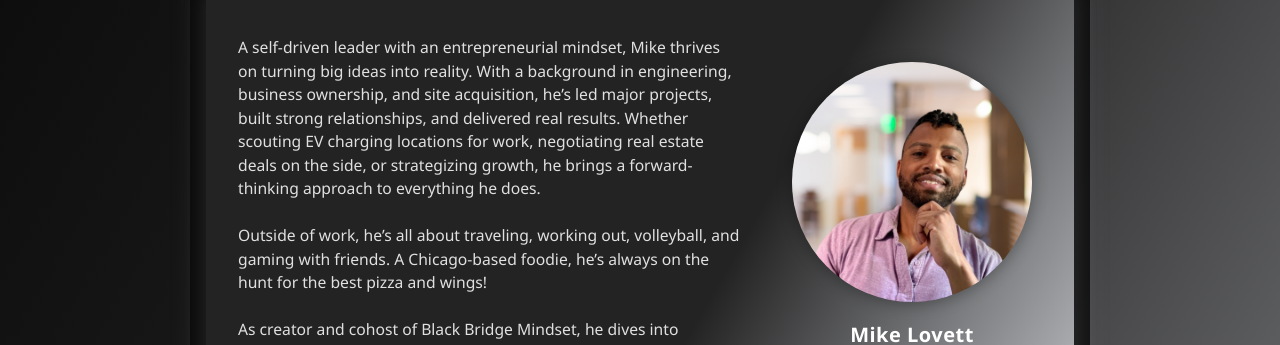
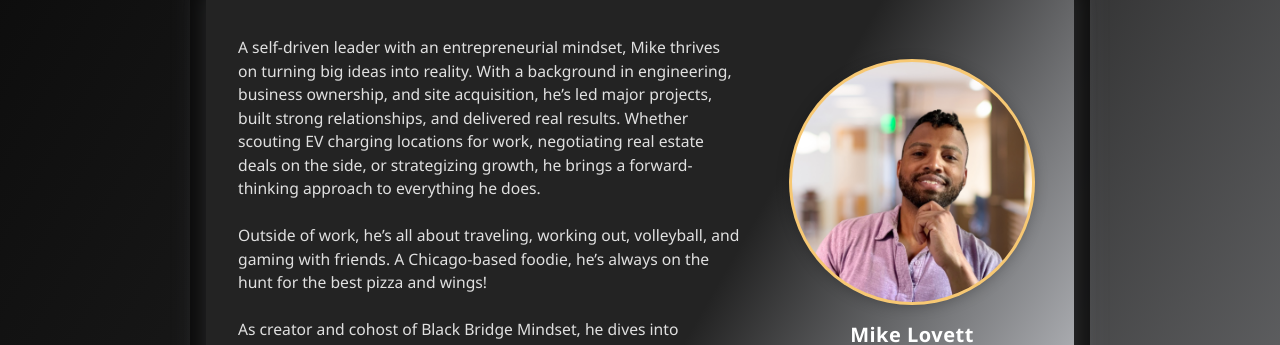
Before and after one commit to hligon35/bbm, a React (Vite) app: page /trio in a window 1280 px wide. Shown: the part 310-655 px from the top of the page. Built offline with nearby package versions, Linux system fonts and the light colour scheme; no server answers; a web font is replaced by a local one.

Commit message:
feat: Add accent ring to trio photo avatars without affecting layout

```diff
--- a/src/App.css
+++ b/src/App.css
@@ -943,6 +943,11 @@ html, body, .bbm-root {
   object-fit: cover;
   object-position: center;
 }
+
+/* Hosts (Trio): add accent ring without affecting layout */
+.bbm-trio-photo .bbm-avatar {
+  box-shadow: 0 0 0 3px var(--bbm-accent), 0 2px 16px #0005;
+}
 .bbm-trio-photo h3 {
   margin: 0 0 0.25rem 0;
   font-size: 1.25rem;
```
